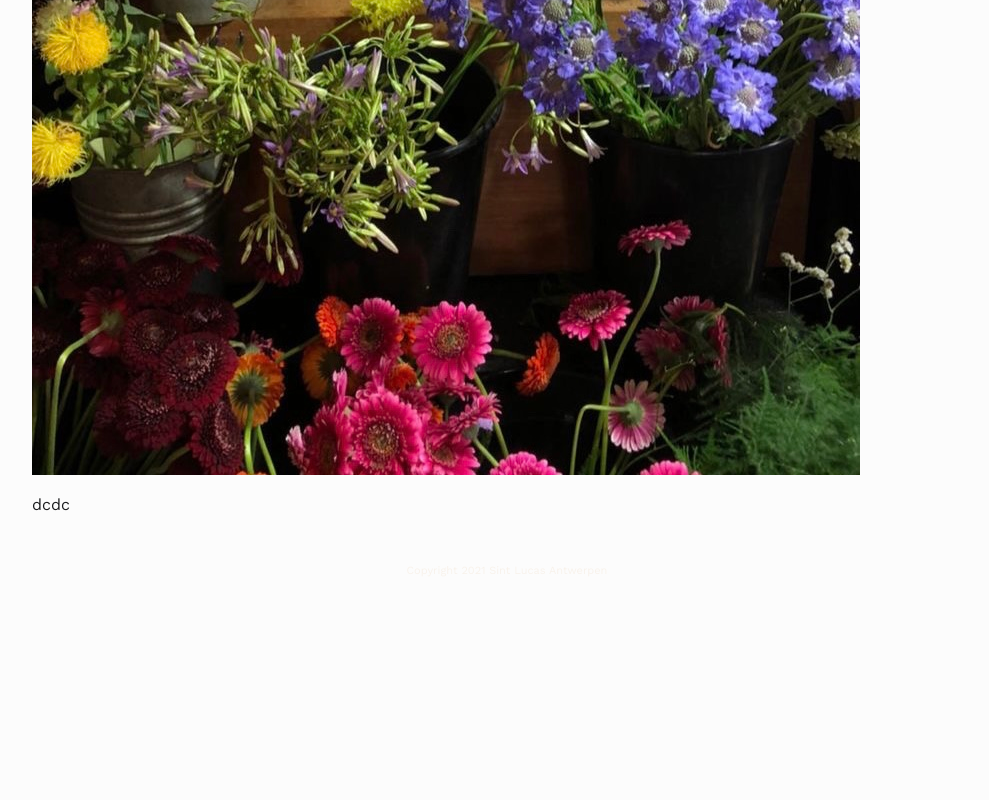
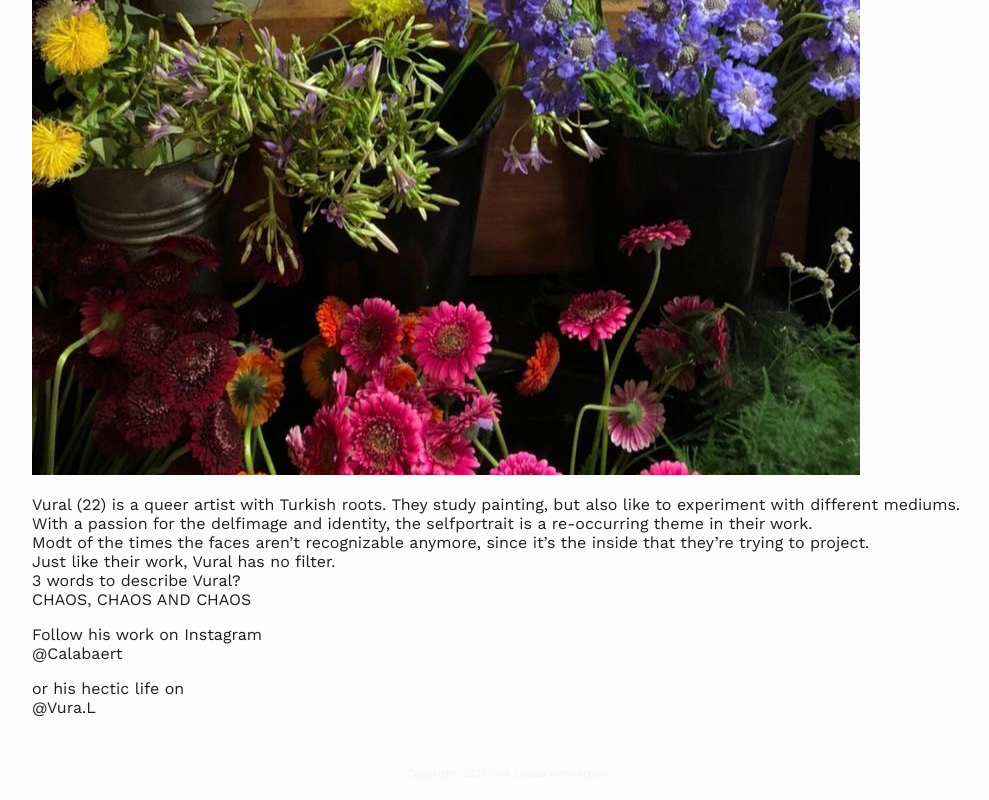
Before and after one commit to fdb/twenty-tags, an Eleventy site: page students/vural-saglam.md in a window 1280 px wide. Shown: the part 950-1750 px from the top of the page, without its empty margins (133-1122 px from the left). Before the commit the page ends 1547 px from the top, so only its background shows below. Built offline with nearby package versions, Linux system fonts and the light colour scheme; Eleventy itself is replaced by a stand-in of ours; files that its build step writes are made by us from their sources.

Commit message:
Update Students “vural-saglam”

```diff
--- a/students/vural-saglam.md
+++ b/students/vural-saglam.md
@@ -2,4 +2,14 @@
 title: Vural Saglam
 thumb_image: /images/image00193.jpeg
 ---
-dcdc
+Vural (22) is a queer artist with Turkish roots. They study painting, but also like to experiment with different mediums. With a passion for the delfimage and identity, the selfportrait is a re-occurring theme in their work.\
+Modt of the times the faces aren’t recognizable anymore, since it’s the inside that they’re trying to project.\
+Just like their work, Vural has no filter.\
+3 words to describe Vural?\
+CHAOS, CHAOS AND CHAOS
+
+Follow his work on Instagram\
+@Calabaert
+
+or his hectic life on\
+@Vura.L
```
